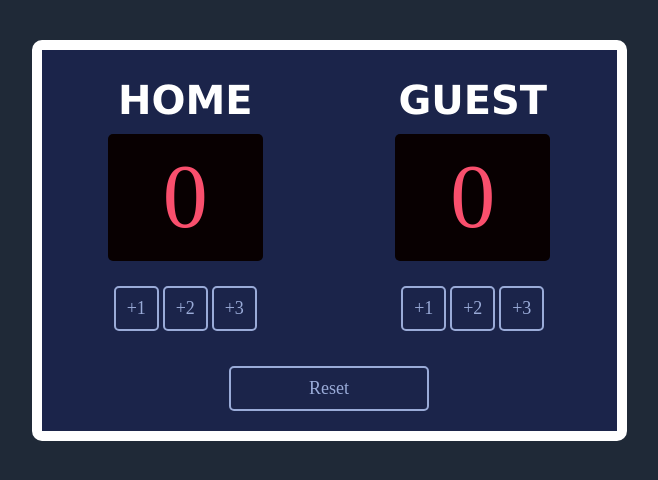
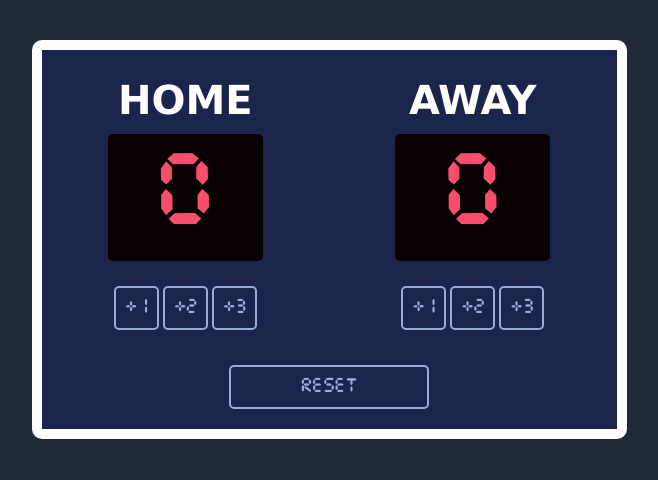
Before and after one commit to tayyab-dev-official/Scoreboard, a website built with Vite: page index.html in a window 1280 px wide. Shown: the whole page, without its empty margins (311-969 px from the left). Built offline with nearby package versions, Linux system fonts and the light colour scheme; files whose address does not match are found by name.

Commit message:
Updated team name from guest to away

```diff
--- a/index.html
+++ b/index.html
@@ -14,7 +14,7 @@
                 </div>
 
                 <div class="score-container">
-                    <h2 class="team-label">GUEST</h2>
+                    <h2 class="team-label">AWAY</h2>
                     <div id='guest-score' class="score-container-digit">0</div>
                     <button onclick="guestPlusOne()">+1</button>
                     <button onclick="guestPlusTwo()">+2</button>
```
Also changed, not shown: CursedTimerUlil-Aznm.ttf (added).
